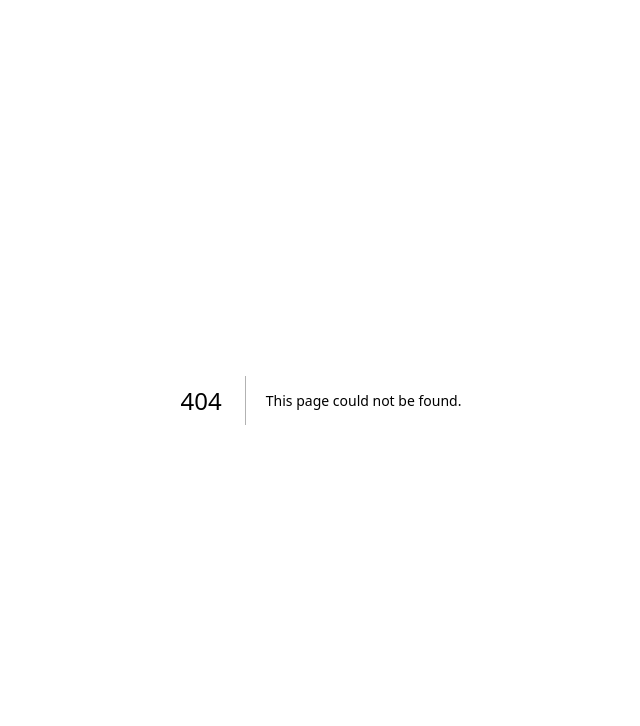
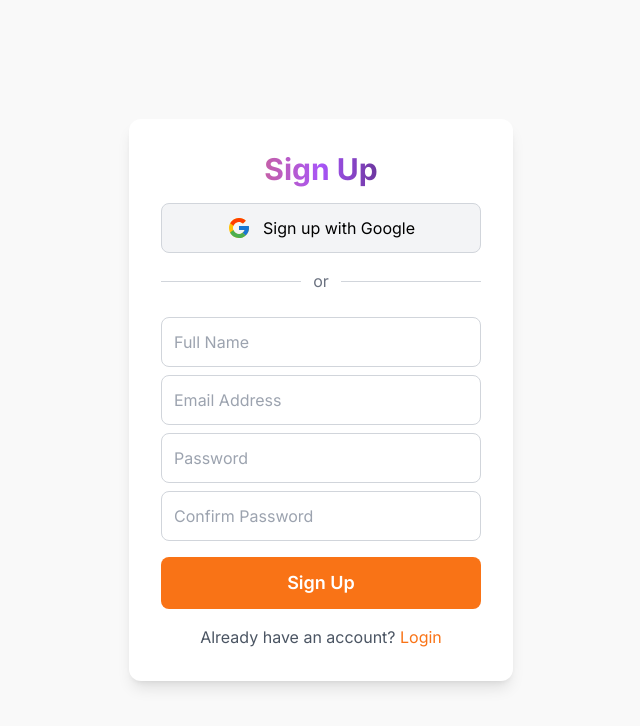
Before and after one commit to chintan-27/CustomResumeGenerator, a Next.js app: page /signup in a window 1280 px wide. Before the commit this address had no page. Shown: the top 726 px of the page, without its empty margins (319-959 px from the left). Built offline with nearby package versions, Linux system fonts and the light colour scheme; no server answers.

Commit message:
Sign up component

```diff
--- /dev/null
+++ b/app/signup/page.tsx
@@ -0,0 +1,163 @@
+"use client";
+
+import React, { useState, useEffect } from "react";
+import { useRouter } from "next/navigation";
+import Button from "@/components/ui/Button";
+import Link from "next/link";
+import { motion } from "framer-motion";
+import { FcGoogle } from "react-icons/fc";
+import { signIn, useSession } from "next-auth/react";
+
+const Signup: React.FC = () => {
+  const [formData, setFormData] = useState({
+    name: "",
+    email: "",
+    password: "",
+    confirmPassword: "",
+  });
+  const [error, setError] = useState("");
+  const [loading, setLoading] = useState(false);
+  const [success, setSuccess] = useState(false);
+  const { data: session, status } = useSession();
+  const router = useRouter();
+
+  useEffect(() => {
+    if (status === "authenticated") {
+      router.push("/dashboard");
+    }
+  }, [status, router]);
+
+  const handleChange = (e: React.ChangeEvent<HTMLInputElement>) => {
+    setFormData({ ...formData, [e.target.name]: e.target.value });
+  };
+
+  const handleSubmit = async (e: React.FormEvent) => {
+    e.preventDefault();
+    setError("");
+    setLoading(true);
+
+    if (formData.password !== formData.confirmPassword) {
+      setError("Passwords do not match");
+      setLoading(false);
+      return;
+    }
+
+    try {
+      // 🔥 Step 1: Call the Flask signup API
+      const response = await fetch(`python/auth/signup`, {
+        method: "POST",
+        headers: { "Content-Type": "application/json" },
+        body: JSON.stringify({
+          name: formData.name,
+          email: formData.email,
+          password: formData.password,
+        }),
+      });
+
+      const data = await response.json();
+      if (!response.ok) {
+        throw new Error(data.error || "Signup failed");
+      }
+
+      setSuccess(true);
+
+      // 🔥 Step 2: Auto-login using NextAuth's CredentialsProvider
+      const result = await signIn("email-password", {
+        redirect: false,
+        email: formData.email,
+        password: formData.password,
+      });
+
+      if (result?.error) {
+        throw new Error(result.error);
+      }
+
+      // 🔥 Step 3: Redirect to dashboard
+      router.push("/dashboard");
+    } catch (error: any) {
+      setError(error.message);
+    } finally {
+      setLoading(false);
+    }
+  };
+
+  const handleGoogleSignup = () => {
+    signIn("google", { callbackUrl: "/dashboard" });
+  };
+
+  return status === "loading" ? (
+    <p className="text-center text-gray-600">Loading...</p>
+  ) : (
+    <div className="h-screen flex flex-col justify-center items-center bg-[#f9f9f9] text-black">
+      <motion.div
+        initial={{ opacity: 0, y: -20 }}
+        animate={{ opacity: 1, y: 0 }}
+        transition={{ duration: 0.8 }}
+        className="bg-white p-8 shadow-lg rounded-xl w-96"
+      >
+        <h2 className="text-3xl font-bold text-center bg-gradient-to-r from-orange-500 via-purple-500 to-black text-transparent bg-clip-text">
+          Sign Up
+        </h2>
+        {error && <p className="text-red-500 text-center mt-2">{error}</p>}
+        {success && <p className="text-green-500 text-center mt-2">Signup successful! Redirecting...</p>}
+        <button
+          onClick={handleGoogleSignup}
+          className="w-full flex items-center justify-center gap-3 p-3 mt-4 bg-gray-100 border border-gray-300 rounded-lg hover:bg-gray-200"
+        >
+          <FcGoogle size={24} /> Sign up with Google
+        </button>
+        <div className="flex items-center my-4">
+          <hr className="flex-grow border-gray-300" />
+          <span className="px-3 text-gray-500">or</span>
+          <hr className="flex-grow border-gray-300" />
+        </div>
+        <form className="mt-4" onSubmit={handleSubmit}>
+          <input
+            type="text"
+            name="name"
+            placeholder="Full Name"
+            value={formData.name}
+            onChange={handleChange}
+            className="w-full p-3 rounded-lg border border-gray-300 mt-2"
+            required
+          />
+          <input
+            type="email"
+            name="email"
+            placeholder="Email Address"
+            value={formData.email}
+            onChange={handleChange}
+            className="w-full p-3 rounded-lg border border-gray-300 mt-2"
+            required
+          />
+          <input
+            type="password"
+            name="password"
+            placeholder="Password"
+            value={formData.password}
+            onChange={handleChange}
+            className="w-full p-3 rounded-lg border border-gray-300 mt-2"
+            required
+          />
+          <input
+            type="password"
+            name="confirmPassword"
+            placeholder="Confirm Password"
+            value={formData.confirmPassword}
+            onChange={handleChange}
+            className="w-full p-3 rounded-lg border border-gray-300 mt-2"
+            required
+          />
+          <Button type="submit" className="w-full mt-4 py-3 bg-orange-500 hover:bg-purple-500 rounded-lg text-white font-semibold" disabled={loading}>
+            {loading ? "Signing Up..." : "Sign Up"}
+          </Button>
+        </form>
+        <p className="text-center text-gray-600 mt-4">
+          Already have an account? <Link href="/login" className="text-orange-500 hover:text-purple-500">Login</Link>
+        </p>
+      </motion.div>
+    </div>
+  );
+};
+
+export default Signup;
```
